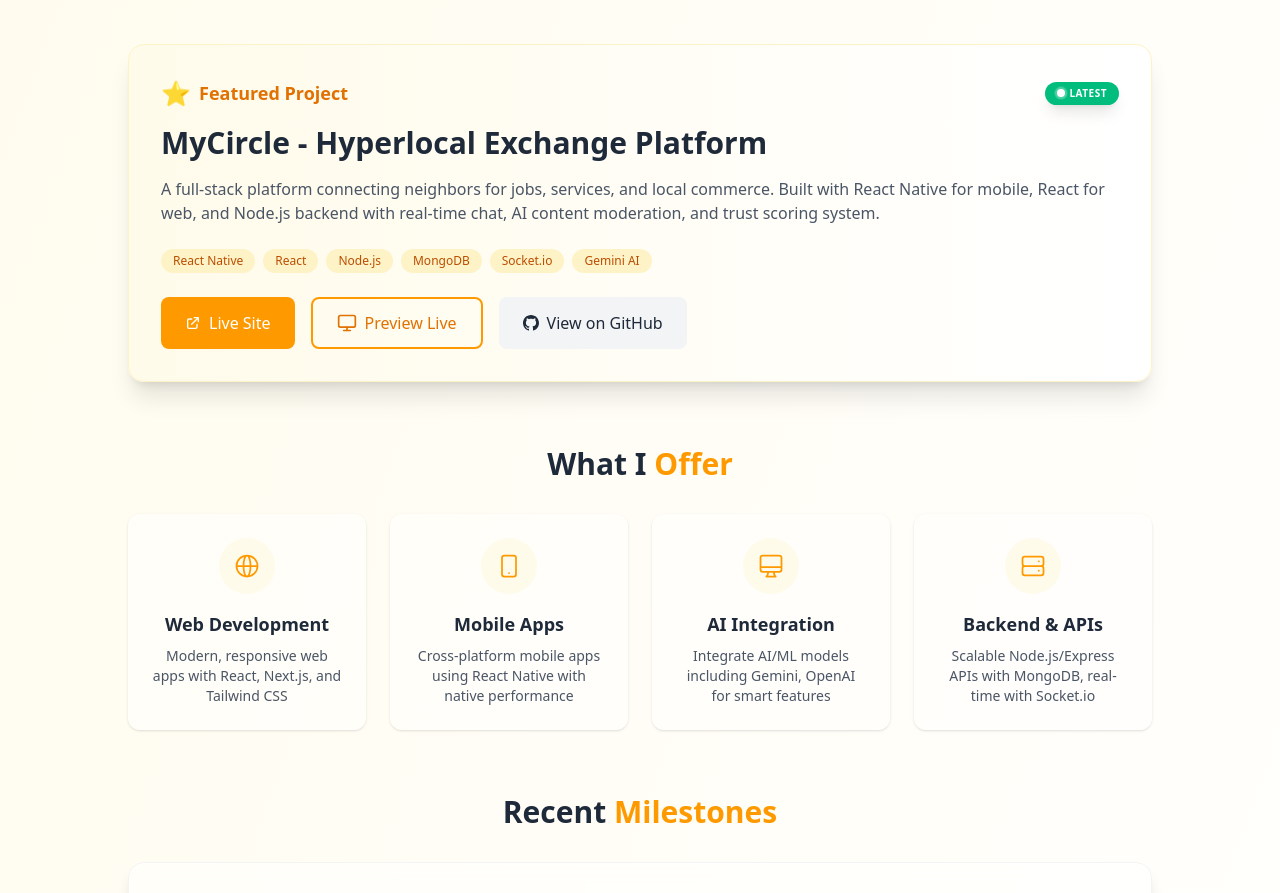
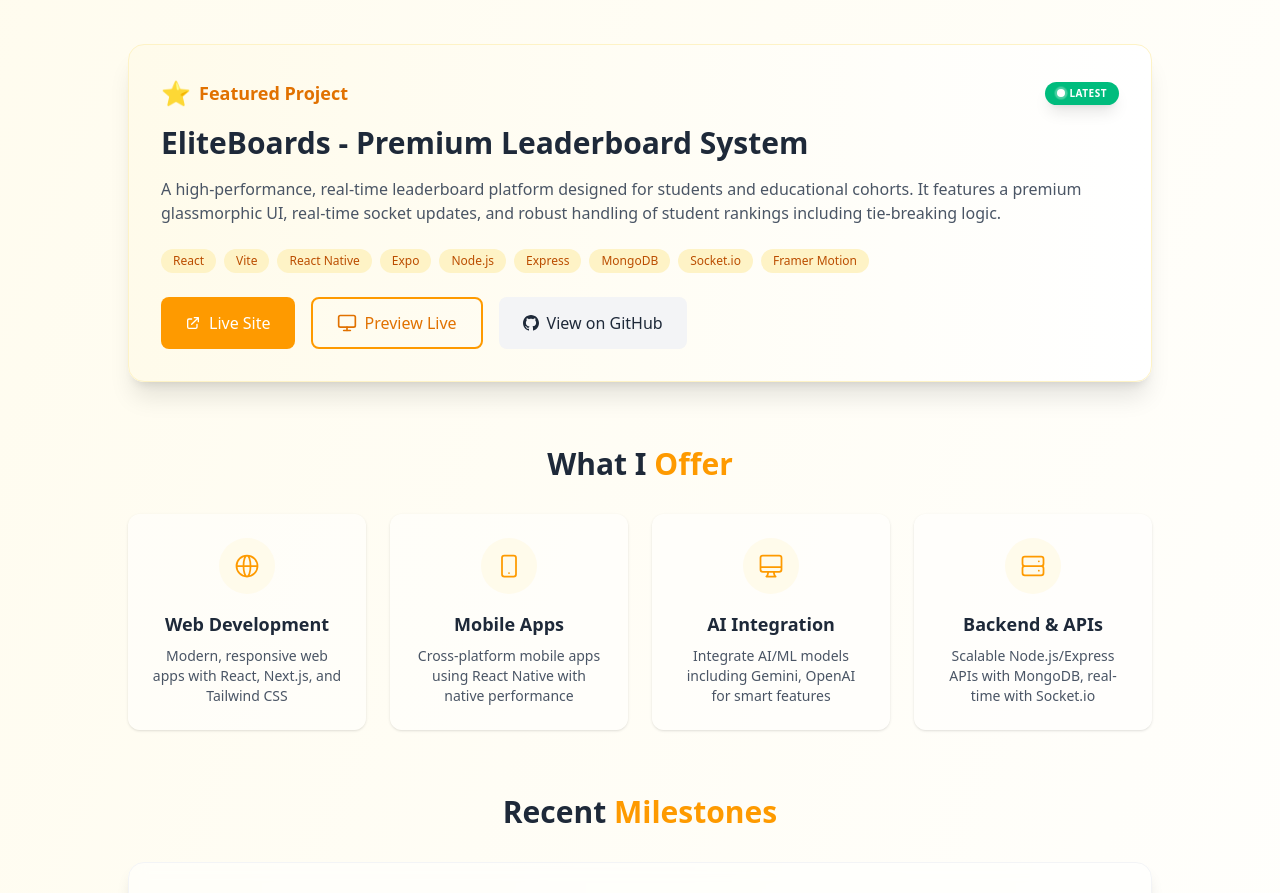
Before and after one commit to PARASMANI-KHUNTE/PARASMANIKHUNTE, a React (Vite) app in the folder client/: page / in a window 1280 px wide. Shown: the part 1400-2293 px from the top of the page. Built offline with nearby package versions, Linux system fonts and the light colour scheme.

Commit message:
feat: Implement Home and Projects pages, adding a profile section, contact options, and project previews to the Home page.

```diff
--- a/client/src/pages/Home.jsx
+++ b/client/src/pages/Home.jsx
@@ -412,7 +412,7 @@ const Home = () => {
           </div>
         </motion.div>
 
-        {/* Featured Project - MyCircle */}
+        {/* Featured Project - EliteBoards */}
         <motion.div
           variants={itemVariants}
           className={`mb-16 max-w-5xl w-full rounded-2xl overflow-hidden ${isDarkMode
@@ -438,18 +438,16 @@ const Home = () => {
             </div>
 
             <h4 className={`text-2xl md:text-3xl font-bold mb-4 ${isDarkMode ? "text-white" : "text-gray-800"}`}>
-              MyCircle - Hyperlocal Exchange Platform
+              EliteBoards - Premium Leaderboard System
             </h4>
 
             <p className={`mb-6 ${isDarkMode ? "text-gray-300" : "text-gray-600"}`}>
-              A full-stack platform connecting neighbors for jobs, services, and local commerce.
-              Built with React Native for mobile, React for web, and Node.js backend with real-time
-              chat, AI content moderation, and trust scoring system.
+              A high-performance, real-time leaderboard platform designed for students and educational cohorts. It features a premium glassmorphic UI, real-time socket updates, and robust handling of student rankings including tie-breaking logic.
             </p>
 
             {/* Tech badges */}
             <div className="flex flex-wrap gap-2 mb-6">
-              {["React Native", "React", "Node.js", "MongoDB", "Socket.io", "Gemini AI"].map((tech) => (
+              {["React", "Vite", "React Native", "Expo", "Node.js", "Express", "MongoDB", "Socket.io", "Framer Motion"].map((tech) => (
                 <span
                   key={tech}
                   className={`px-3 py-1 rounded-full text-xs font-medium ${isDarkMode
@@ -465,7 +463,7 @@ const Home = () => {
             {/* Action buttons */}
             <div className="flex flex-wrap gap-4">
               <motion.a
-                href="https://mycircle-9gm5.onrender.com"
+                href="https://leaderboard-xgi1.onrender.com/"
                 target="_blank"
                 rel="noopener noreferrer"
                 whileHover={{ scale: 1.05 }}
@@ -483,9 +481,9 @@ const Home = () => {
 
               <motion.button
                 onClick={() => handleOpenPreview({
-                  title: "MyCircle",
-                  link: "https://mycircle-9gm5.onrender.com",
-                  github: "https://github.com/PARASMANI-KHUNTE/MyCircle"
+                  title: "EliteBoards",
+                  link: "https://leaderboard-xgi1.onrender.com/",
+                  github: "https://github.com/PARASMANI-KHUNTE/Leaderboard"
                 })}
                 whileHover={{ scale: 1.05 }}
                 whileTap={{ scale: 0.95 }}
@@ -499,7 +497,7 @@ const Home = () => {
               </motion.button>
 
               <motion.a
-                href="https://github.com/PARASMANI-KHUNTE/MyCircle"
+                href="https://github.com/PARASMANI-KHUNTE/Leaderboard"
                 target="_blank"
                 rel="noopener noreferrer"
                 whileHover={{ scale: 1.05 }}
--- a/client/src/pages/Projects.jsx
+++ b/client/src/pages/Projects.jsx
@@ -8,6 +8,16 @@ import ProjectPreviewModal from "../components/ProjectPreviewModal";
 import { useState } from "react";
 
 const projects = [
+  // 🏆 EliteBoards
+  {
+    title: "EliteBoards",
+    description: "A high-performance, real-time leaderboard platform designed for students and educational cohorts. It features a premium glassmorphic UI, real-time socket updates, and robust handling of student rankings including tie-breaking logic.",
+    tech: "React, Vite, React Native, Expo, Node.js, Express, Socket.io, MongoDB",
+    link: "https://leaderboard-xgi1.onrender.com/",
+    github: "https://github.com/PARASMANI-KHUNTE/Leaderboard",
+    year: "2026",
+    isLatest: true
+  },
   // 🥇 TOP PROJECT - MyCircle
   {
     title: "MyCircle",
@@ -15,8 +25,7 @@ const projects = [
     tech: "React Native, React 19, Node.js, MongoDB, Socket.io, Gemini AI",
     link: "https://mycircle-9gm5.onrender.com",
     github: "https://github.com/PARASMANI-KHUNTE/MyCircle",
-    year: "2025",
-    isLatest: true
+    year: "2025"
   },
   // 🥈 Modern Developer Portfolio
   {
```
